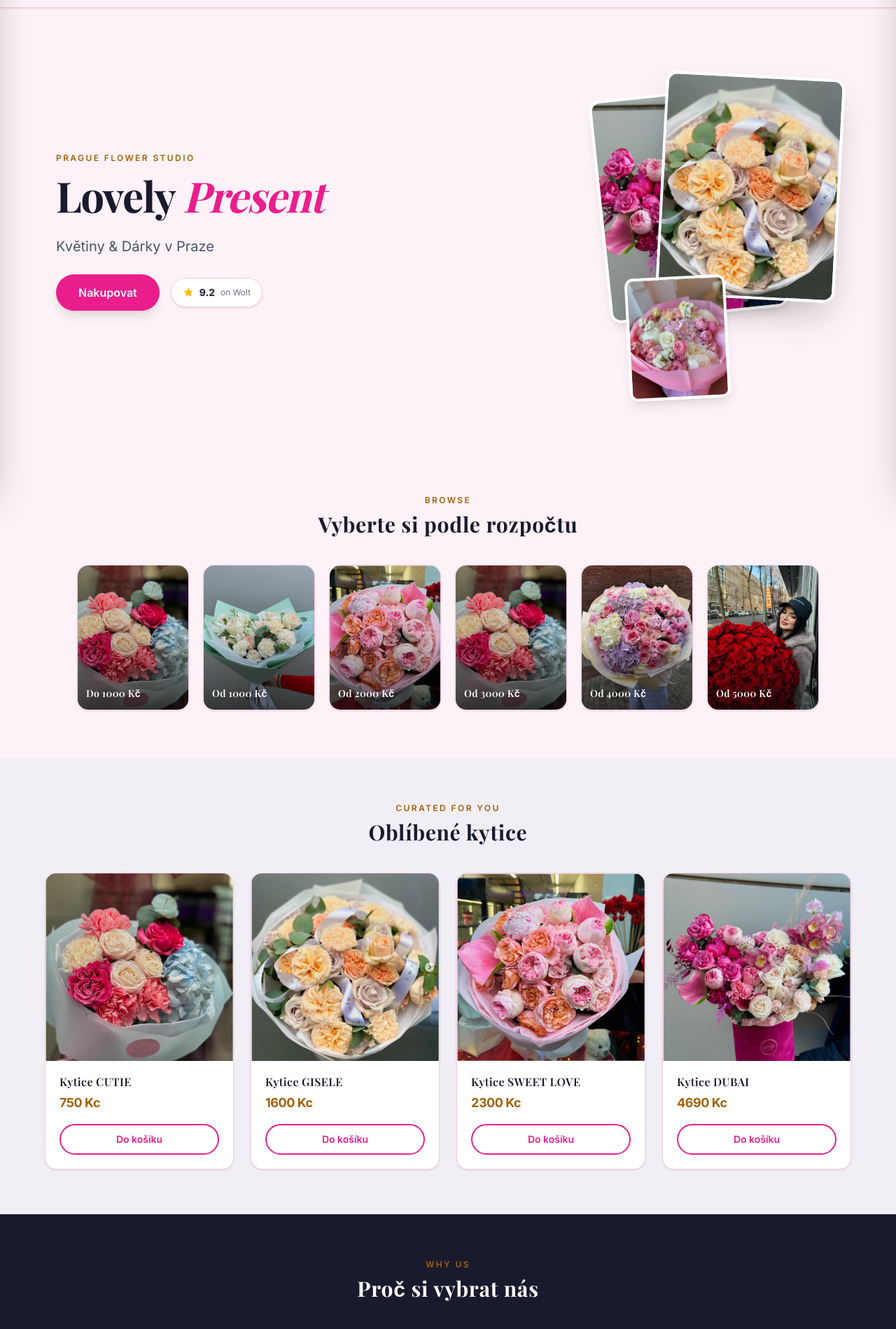
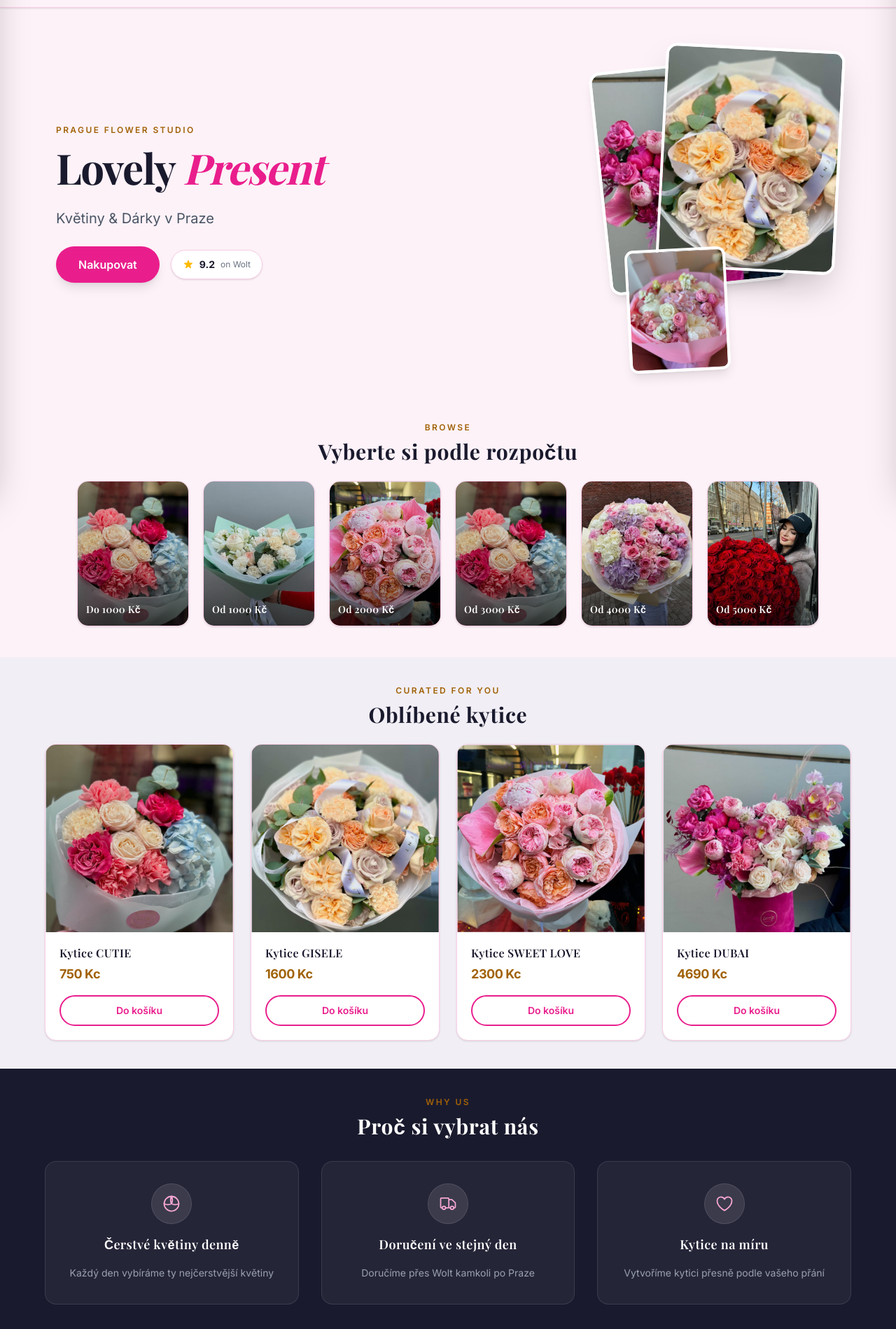
Before and after one commit to ilyaa9335-svg/lovely-present-web, a Next.js app: page /cz in a window 1280 px wide. Shown: the part 101-2000 px from the top of the page at 70% size. Built offline with nearby package versions, Linux system fonts and the light colour scheme; a web font is replaced by a local one.

Commit message:
fix: tighten spacing throughout - reduce empty spaces in hero, sections, footer

```diff
--- a/src/app/[lang]/about/page.tsx
+++ b/src/app/[lang]/about/page.tsx
@@ -40,7 +40,7 @@ export default async function AboutPage({
 
   return (
     <main className="bg-[var(--color-pink-light)]">
-      <div className="max-w-6xl mx-auto px-4 py-14">
+      <div className="max-w-6xl mx-auto px-4 py-10">
         {/* Page title */}
         <p className="text-center text-[var(--color-gold)] uppercase tracking-[0.2em] text-xs font-semibold mb-2">
           Our story
--- a/src/components/CategoryStrip.tsx
+++ b/src/components/CategoryStrip.tsx
@@ -18,12 +18,12 @@ export default function CategoryStrip({ lang }: CategoryStripProps) {
   const t = getTranslations(lang);
 
   return (
-    <section className="py-14 px-4">
+    <section className="py-8 px-4">
       <div className="max-w-6xl mx-auto">
         <p className="text-center text-[var(--color-gold)] uppercase tracking-[0.2em] text-xs font-semibold mb-2">
           Browse
         </p>
-        <h2 className="font-serif text-2xl md:text-3xl font-bold text-[var(--color-navy)] text-center mb-10 tracking-wide">
+        <h2 className="font-serif text-2xl md:text-3xl font-bold text-[var(--color-navy)] text-center mb-6 tracking-wide">
           {t.home.categories}
         </h2>
         <div className="flex gap-5 overflow-x-auto pb-3 scrollbar-hide justify-center">
--- a/src/components/FeaturedProducts.tsx
+++ b/src/components/FeaturedProducts.tsx
@@ -12,12 +12,12 @@ export default function FeaturedProducts({ lang }: FeaturedProductsProps) {
   const featured = getFeaturedProducts().slice(0, 4);
 
   return (
-    <section className="py-16 px-4 bg-[var(--color-muted)]">
+    <section className="py-10 px-4 bg-[var(--color-muted)]">
       <div className="max-w-6xl mx-auto">
         <p className="text-center text-[var(--color-gold)] uppercase tracking-[0.2em] text-xs font-semibold mb-2">
           Curated for you
         </p>
-        <h2 className="font-serif text-2xl md:text-3xl font-bold text-[var(--color-navy)] text-center mb-10 tracking-wide">
+        <h2 className="font-serif text-2xl md:text-3xl font-bold text-[var(--color-navy)] text-center mb-6 tracking-wide">
           {t.home.featured}
         </h2>
         <div className="grid grid-cols-1 sm:grid-cols-2 lg:grid-cols-4 gap-6">
--- a/src/components/Footer.tsx
+++ b/src/components/Footer.tsx
@@ -19,8 +19,8 @@ export default function Footer({ lang }: FooterProps) {
 
   return (
     <footer className="bg-[var(--color-navy)] text-white">
-      <div className="max-w-6xl mx-auto px-4 py-14">
-        <div className="grid grid-cols-1 sm:grid-cols-2 lg:grid-cols-4 gap-10">
+      <div className="max-w-6xl mx-auto px-4 py-10">
+        <div className="grid grid-cols-1 sm:grid-cols-2 lg:grid-cols-4 gap-8">
           {/* Column 1: Logo + tagline */}
           <div>
             <div className="flex items-center gap-3 mb-4">
--- a/src/components/HeroSection.tsx
+++ b/src/components/HeroSection.tsx
@@ -12,8 +12,8 @@ export default function HeroSection({ lang }: HeroSectionProps) {
 
   return (
     <section className="relative bg-[var(--color-pink-light)] overflow-hidden">
-      <div className="max-w-6xl mx-auto px-4 py-16 md:py-24">
-        <div className="grid grid-cols-1 md:grid-cols-2 gap-10 md:gap-16 items-center">
+      <div className="max-w-6xl mx-auto px-4 py-10 md:py-14">
+        <div className="grid grid-cols-1 md:grid-cols-2 gap-8 md:gap-10 items-center">
           {/* Left: Text content */}
           <div className="flex flex-col gap-6 text-center md:text-left">
             <div>
--- a/src/components/InstagramPreview.tsx
+++ b/src/components/InstagramPreview.tsx
@@ -14,12 +14,12 @@ export default function InstagramPreview({ lang }: InstagramPreviewProps) {
   const previewProducts = products.slice(0, 6);
 
   return (
-    <section className="py-16 px-4 bg-[var(--color-pink-light)]">
+    <section className="py-10 px-4 bg-[var(--color-pink-light)]">
       <div className="max-w-6xl mx-auto">
         <p className="text-center text-[var(--color-gold)] uppercase tracking-[0.2em] text-xs font-semibold mb-2">
           @lovelypresent.cz
         </p>
-        <h2 className="font-serif text-2xl md:text-3xl font-bold text-[var(--color-navy)] text-center mb-10 tracking-wide">
+        <h2 className="font-serif text-2xl md:text-3xl font-bold text-[var(--color-navy)] text-center mb-6 tracking-wide">
           {t.home.instagram}
         </h2>
         <div className="grid grid-cols-2 sm:grid-cols-3 gap-4">
--- a/src/components/WhyChooseUs.tsx
+++ b/src/components/WhyChooseUs.tsx
@@ -48,12 +48,12 @@ export default function WhyChooseUs({ lang }: WhyChooseUsProps) {
   ];
 
   return (
-    <section className="py-16 px-4 bg-[var(--color-navy)]">
+    <section className="py-10 px-4 bg-[var(--color-navy)]">
       <div className="max-w-6xl mx-auto">
         <p className="text-center text-[var(--color-gold)] uppercase tracking-[0.2em] text-xs font-semibold mb-2">
           Why us
         </p>
-        <h2 className="font-serif text-2xl md:text-3xl font-bold text-white text-center mb-12 tracking-wide">
+        <h2 className="font-serif text-2xl md:text-3xl font-bold text-white text-center mb-8 tracking-wide">
           {t.home.why}
         </h2>
         <div className="grid grid-cols-1 md:grid-cols-3 gap-8">
```
